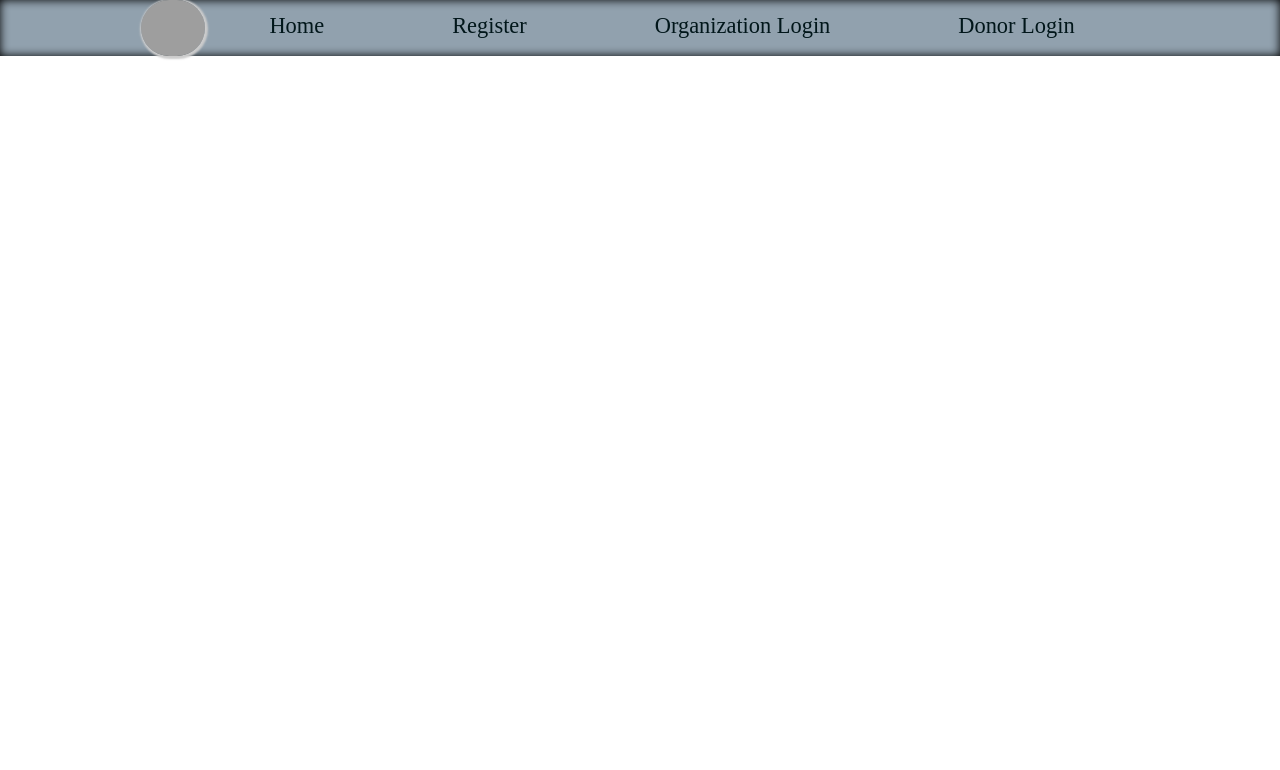
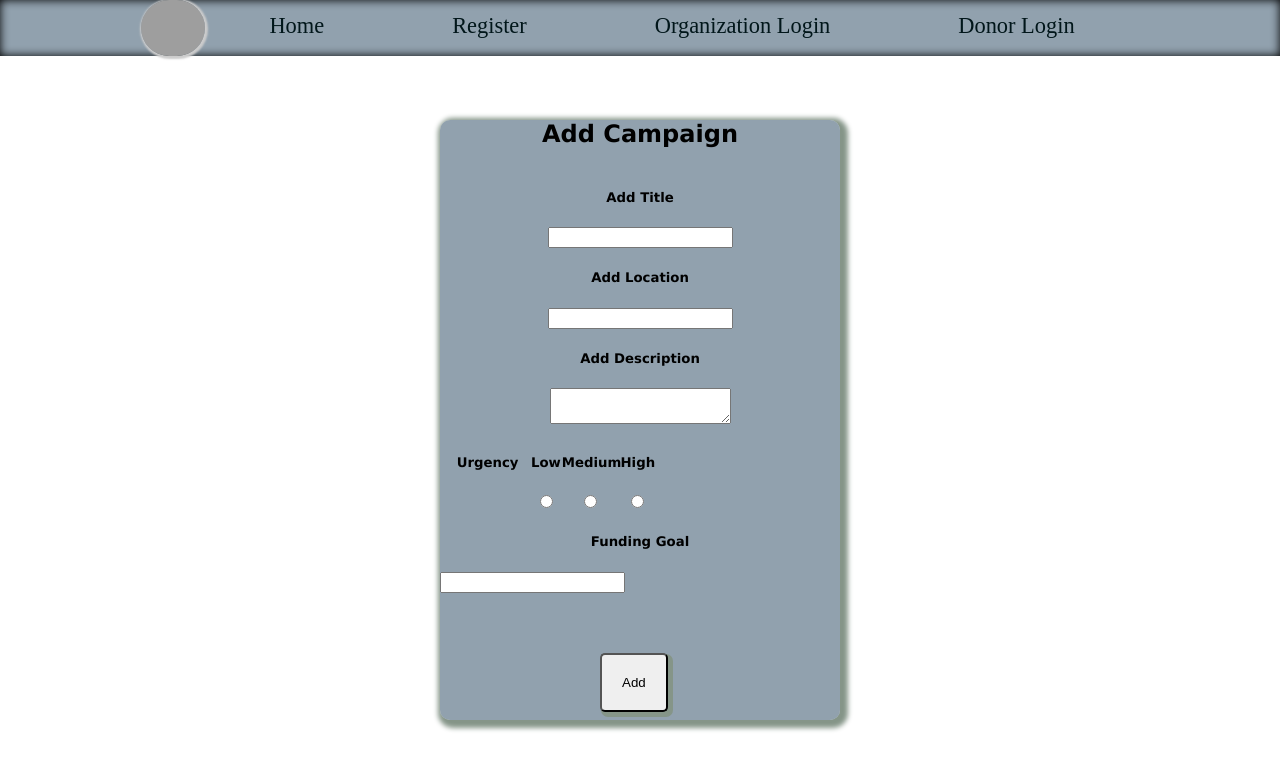
Before and after one commit to buildweek-save-the-animals/front-end, a React (Create React App) app: page /addCampaign in a window 1280 px wide. Shown: the top 770 px of the page. Built offline with nearby package versions, Linux system fonts and the light colour scheme; grey boxes are pictures that could not be loaded.

Commit message:
completed form for adding campaigns and some styling, still needs more styling and edit funtionality on campaigns

```diff
--- a/src/App.js
+++ b/src/App.js
@@ -7,7 +7,10 @@ import NavBar from './components/navBar';
 import FormikRegister from './components/registerPage';
 import FormikOrgLogin from './components/OrgLogin';
 import FormikDonorLogin from './components/userLogin';
-import CampaignSummary from './components/campaignSummary'
+import CampaignSummary from './components/campaignSummary';
+import FormikAddCamp from './components/addCamp';
+import OrganizationHome from './components/organizerPage';
+
 // import lbRain from './images/luca-bravo-forest-macro';
 
 
@@ -40,6 +43,14 @@ function App() {
       <Route path='/campaignSummary'>
         <CampaignSummary/>
       </Route>
+
+      <Route path='/addCampaign'>
+        <FormikAddCamp/>
+      </Route>
+
+      <Route path = '/organizationPage'>
+        <OrganizationHome/>
+      </Route>
       </div>
 
     // </Container>
--- a/src/components/OrgLogin.js
+++ b/src/components/OrgLogin.js
@@ -28,7 +28,7 @@ const OrgLogin = ({values, errors, touched, status}) => {
     return (
         <section className='register-section'>
             <H1>Organization Login</H1>
-            <Link to='organizationPage'>temp link to org page</Link>
+            <Link to='/organizationPage'>temp link to org page</Link>
             <Form>
 
             <div className='user-input-container'>
--- a/src/components/addCamp.js
+++ b/src/components/addCamp.js
@@ -4,50 +4,139 @@ import * as Yup from 'yup';
 import axios from 'axios';
 import styled from 'styled-components';
 
+const Bttn = styled.button `
+margin:15% 40%;
+    padding:5% 5%;
+    border-radius: 5px;
+    box-shadow: 3px 3px 0px 2px rgb(133, 149, 136)
+`
+
+const H1 = styled.h1 `
+text-align:center;
+font-family: Verdana, Geneva, Tahoma, sans-serif;
+`
+const H5 = styled.h5 `
+text-align:center;
+font-family: Verdana, Geneva, Tahoma, sans-serif;
+padding:0 3%;
+`
+const Section = styled.section `
+width: 400px;
+height: 600px;
+margin: auto;
+margin-top: 5%;
+background-color:rgb(37, 68, 95,0.5);
+box-shadow: 3px 3px 5px 5px rgb(133, 149, 136);
+border-radius: 10px;
+
+`
+
+const CampInput = styled.div `
+text-align: center;
+    display: flex;
+    flex-direction: column;
+
+`
+
+const Radio = styled.div `
+display:flex;
+flex-direction:row;
+text-align:center;
+margin:5px
+
+`
+
 
 const AddCamp = ({errors,touched}) => {
 return (
-    <section className='add-campaign'>
-        <h1>Add Campaign</h1>
+    <Section className='add-campaign'>
+        <H1>Add Campaign</H1>
         <Form>
-            <div className='camp-input'>
+            <CampInput className='camp-input'>
 
-                <label className='camp-title'><h5>Add Title</h5>
+                <label className='camp-title'><H5>Add Title</H5>
                 <Field type='text' name='title'></Field>
+                {touched.title && errors.title && <p className='errors-reg'>{errors.title}</p>}
                 </label>
 
-                <label className='camp-location'><h5>Add Location</h5>
+                <label className='camp-location'><H5>Add Location</H5>
                 <Field type='text' name='location'></Field>
+                {touched.location && errors.location && <p className='errors-reg'>{errors.location}</p>}
                 </label>
 
-                <label className='camp-description'><h5>Add Description</h5>
+                <label className='camp-description'><H5>Add Description</H5>
                 <Field as='textarea' type='text' name='description'></Field>
+                {touched.description && errors.description && <p className='errors-reg'>{errors.description}</p>}
                 </label>
 
-            </div>
+            </CampInput>
 
 
-            <div className='radio-container'>
+            <Radio className='radio-container'>
 
                 <H5>Urgency</H5>
 
-                <label className='checkBox-camp'>Low
+                <label className='checkBox-camp'><H5>Low</H5>
                 <Field type='radio' name='radio' value='low'></Field>
                 {touched.radio && errors.radio && <p className='errors-camp'>{errors.radio}</p>}
                 </label>
 
 
-                <label className='checkBox-camp2'>Medium
+                <label className='checkBox-camp2'><H5>Medium</H5>
                 <Field type='radio' name='radio' value='medium'></Field>
                 {touched.radio && errors.radio && <p className='errors-camp'>{errors.radio}</p>}
                 </label>
 
-                <label className='checkBox-camp3'>High
+                <label className='checkBox-camp3'><H5>High</H5>
                 <Field type='radio' name='radio' value='high'></Field>
                 {touched.radio && errors.radio && <p className='errors-camp'>{errors.radio}</p>}
                 </label>
 
-            </div>
+            </Radio>
+
+            <label className='fund-goal'><H5>Funding Goal</H5><Field type='text' name='goal'></Field>
+             </label>
+
+             <Bttn type='submit'>Add</Bttn>
+
+</Form>
+</Section>
+)
+}
+
+const FormikAddCamp = withFormik({
+    mapPropsToValues(props){
+
+        return {
+            title:props.title || '',
+            location:props.location || '',
+            description:props.description || '',
+            radio:props.radio || '',
+            goal:props.goal || '',
+
+
+        }
+
+    },
+
+    validationSchema: Yup.object().shape({
+        title:Yup.string().required(),
+        location:Yup.string().required(),
+        description:Yup.string().required(),
+        radio:Yup.string().required(),
+
+
+    }),
+
+    handleSubmit(values,props){
+        console.log('submitting',values);
+        axios.post('https://reqres.in/api/users',values)
+        .then(res => {
+            console.log('posting',res)
+            props.history.push('/')
+        })
+        .catch(err => console.log(err.res))
+    }
 
 
 
@@ -55,19 +144,6 @@ return (
 
 
 
+})(AddCamp)
 
-
-
-
-
-
-
-
-
-
-
-
-        </Form>
-    </section>
-)
-}
+export default FormikAddCamp
--- a/src/components/organizerPage.js
+++ b/src/components/organizerPage.js
@@ -0,0 +1,23 @@
+import React from "react";
+import { Link } from 'react-router-dom';
+
+
+
+
+
+
+
+
+const OrganizationHome = () => {
+
+
+    return (
+        <Link to='/addCampaign'>Add Campaign</Link>
+
+    )
+}
+
+
+
+
+export default OrganizationHome
```
